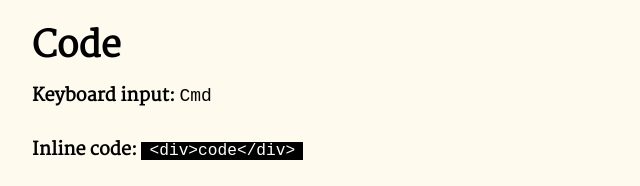
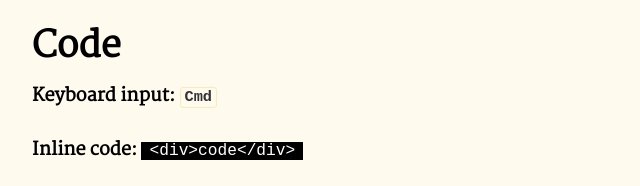
Before and after one commit to y-arjun-y/beech.css, a website: page index.html in a window 1280 px wide. Shown: the part 5546-5732 px from the top of the page, 266-906 px from the left. Drawn offline with Linux system fonts and the light colour scheme.

Commit message:
added kbd styling

```diff
--- a/package.json
+++ b/package.json
@@ -1,6 +1,6 @@
 {
   "name": "beech.css",
-  "version": "1.0.9",
+  "version": "1.0.10",
   "description": "Classless CSS that makes your website easy on the eyes!",
   "main": "style.css",
   "scripts": {
--- a/style.css
+++ b/style.css
@@ -216,6 +216,21 @@ a:hover {
   color: black;
 }
 
+kbd {
+  background-color: var(--background-color);
+  border-radius: 3px;
+  border: 1px solid var(--alt-color);
+  box-shadow: 0 1px 1px, var(--background-color),
+    0 2px 0 0 var(--alt-color) inset;
+  color: #333;
+  display: inline-block;
+  font-size: 0.85em;
+  font-weight: 700;
+  line-height: 1;
+  padding: 2px 4px;
+  white-space: nowrap;
+}
+
 /* 4. Images */
 img {
   display: block;
```
